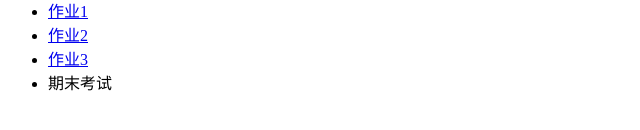
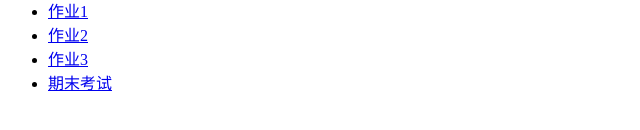
Before and after one commit to wanan857/learn, a plain HTML site: page index.html in a window 1280 px wide. Shown: the part 130-260 px from the top of the page, 0-640 px from the left. Drawn offline with Linux system fonts and the light colour scheme.

Commit message:
Update index.html

```diff
--- a/index.html
+++ b/index.html
@@ -14,7 +14,7 @@
         <li><a href="zy01.html">作业1</a></li>
         <li><a href="zy02.html">作业2</a></li>
         <li><a href="zy03.html">作业3</a></li>
-        <li><a href="1.html"></a>期末考试</li>
+        <li><a href="1.html">期末考试</a></li>
     </ul>
 </body>
 </html>
```
